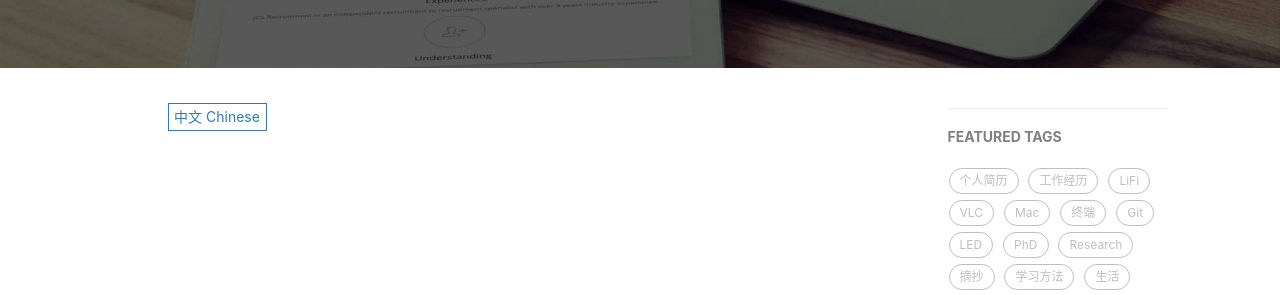
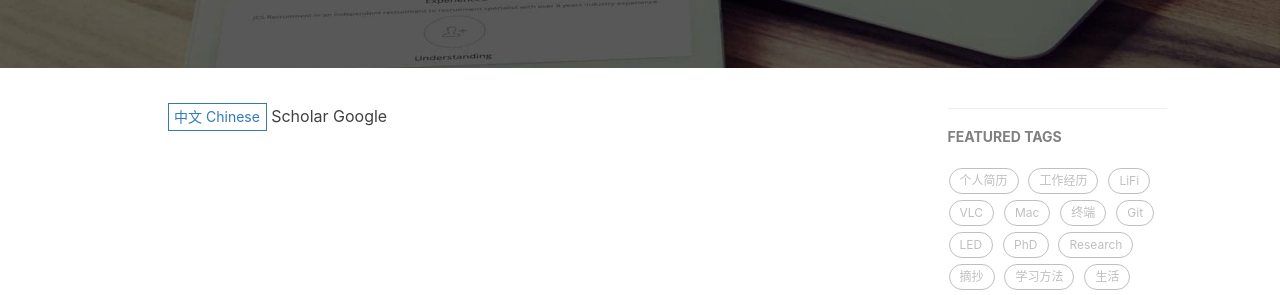
Before and after one commit to zhangxun0501/zhangxun0501.github.io, a Jekyll site: the page built from publications.html, in a window 1280 px wide. Shown: the part 350-645 px from the top of the page. Built offline with Jekyll 4.4.1, drawn with Linux system fonts in a browser that asks for light colours; nearby versions of some CDN libraries; comment, search, counter and statistics services are not loaded.

Commit message:
Update publications.html

```diff
--- a/publications.html
+++ b/publications.html
@@ -11,3 +11,6 @@ published: true
     <option value="0" selected> 中文 Chinese </option>
     <option value="1"> 英文 English </option>
 </select>
+
+
+<a href="https://scholar.google.fr/citations?user=ZokL1fwAAAAJ&hl=fr">Scholar Google</a>
```
